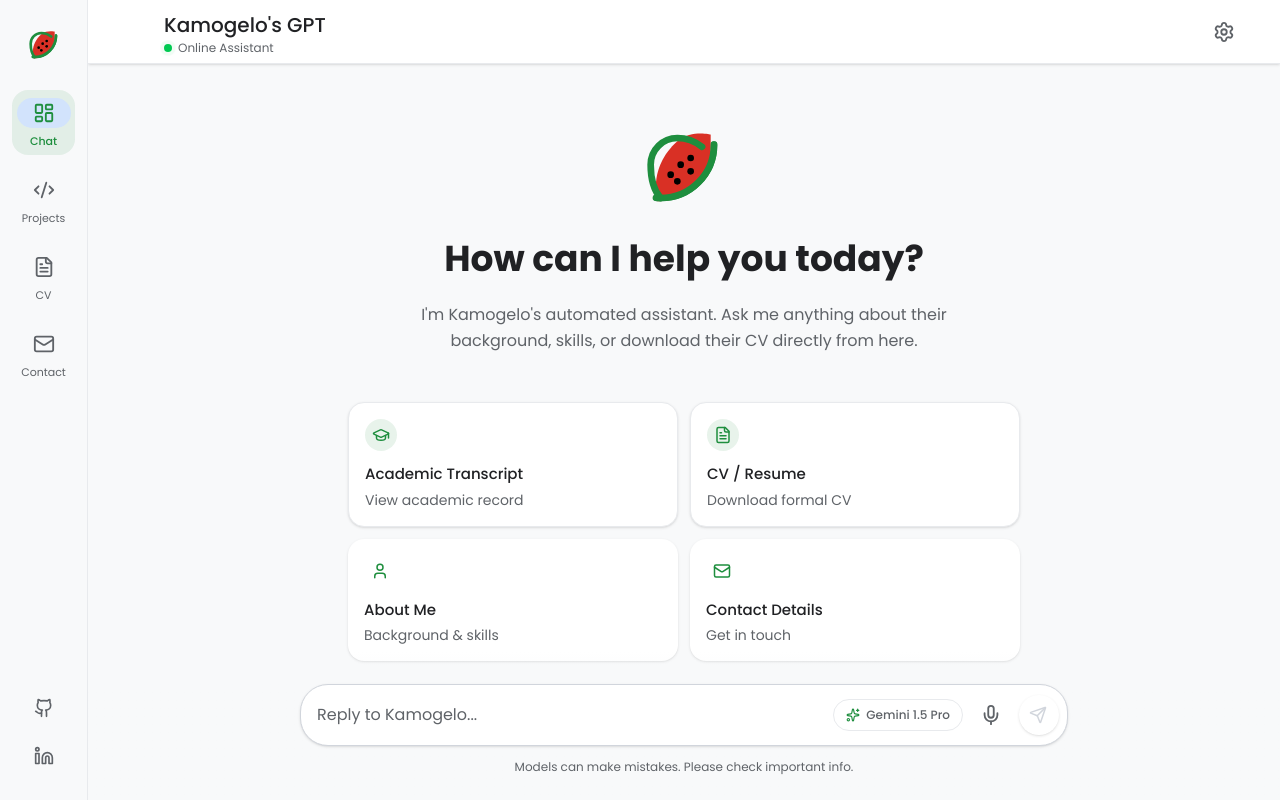
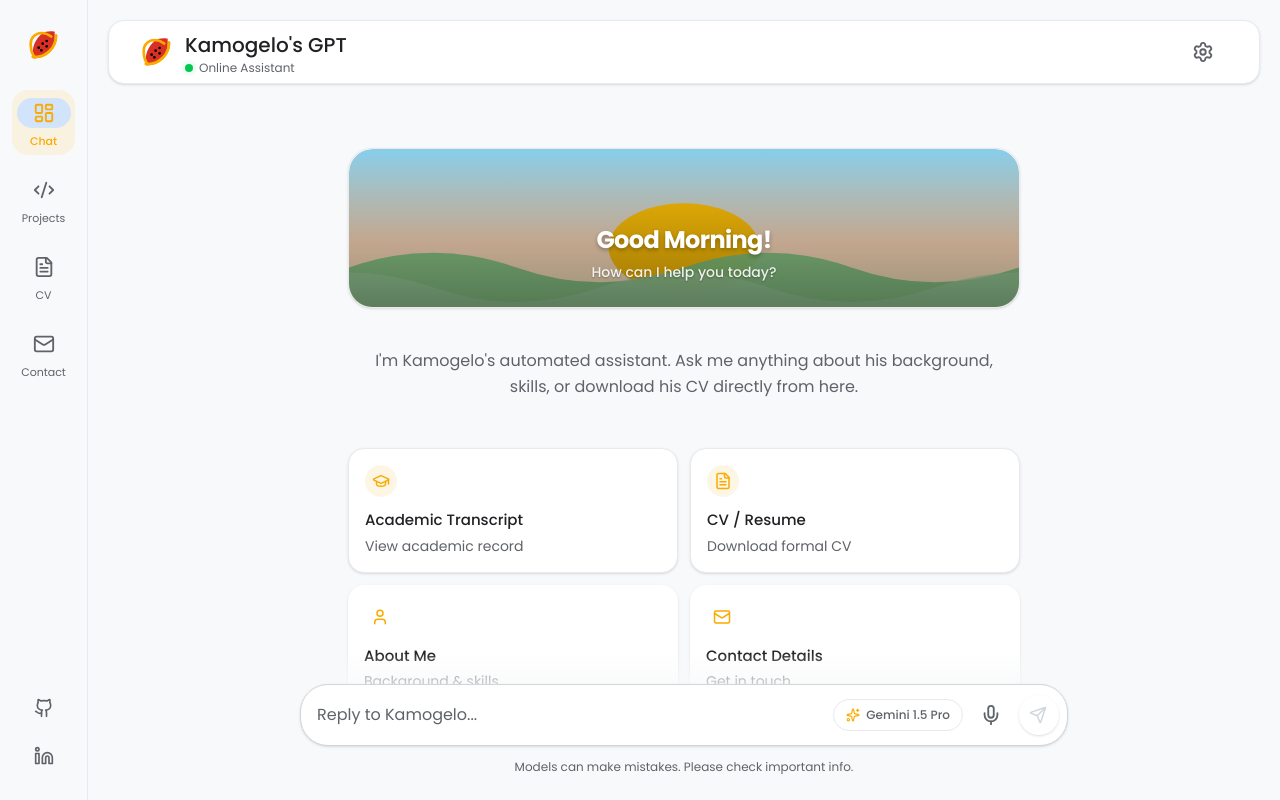
Before and after one commit to kamogelomosiah-code/Portfolio, a React (Vite) app: page / in a window 1280 px wide. Built offline with nearby package versions, Linux system fonts and the light colour scheme.

Commit message:
feat: implement dynamic theme and UI island layout
Introduce time-based accent colors and unify navigation headers using a modern "island" floating design across all pages.

```diff
--- a/src/App.tsx
+++ b/src/App.tsx
@@ -20,24 +20,42 @@ const FallbackLoader = () => (
   </div>
 );
 
+const getDefaultAccentColor = () => {
+  const currentHour = new Date().getHours();
+  if (currentHour >= 5 && currentHour < 12) return "#F9AB00"; // Morning (Yellow)
+  if (currentHour >= 12 && currentHour < 17) return "#1A73E8"; // Afternoon (Blue)
+  if (currentHour >= 17 && currentHour < 20) return "#D93025"; // Evening (Red)
+  return "#9333EA"; // Night (Purple)
+};
+
 export default function App() {
   const [currentTab, setCurrentTab] = useState<"chat" | "projects" | "cv" | "contact">("chat");
   const [drawerOpen, setDrawerOpen] = useState(false);
   const [settingsOpen, setSettingsOpen] = useState(false);
-  const [accentColor, setAccentColor] = useState("#1E8E3E");
+  const [accentColor, setAccentColor] = useState(getDefaultAccentColor());
   const [selectedModel, setSelectedModel] = useState("gemini-1.5-pro");
   const [messages, setMessages] = useState<Message[]>([]);
 
   useEffect(() => {
     document.documentElement.style.setProperty('--accent-color', accentColor);
+  }, [accentColor]);
 
+  useEffect(() => {
+    const updateTimeBasedTheme = () => {
       const currentHour = new Date().getHours();
+      // Dark mode between 6 PM (18) and 7 AM (7)
       if (currentHour < 7 || currentHour >= 18) {
         document.documentElement.classList.add('dark');
       } else {
         document.documentElement.classList.remove('dark');
       }
-  }, [accentColor]);
+    };
+
+    updateTimeBasedTheme();
+    // Check every minute
+    const interval = setInterval(updateTimeBasedTheme, 60000);
+    return () => clearInterval(interval);
+  }, []);
 
   return (
     <div className="flex bg-[var(--bg-card)] h-dvh text-black w-full font-sans antialiased relative overflow-hidden">
--- a/src/components/ChatInterface.tsx
+++ b/src/components/ChatInterface.tsx
@@ -3,6 +3,7 @@ import { Send, Sparkles, Settings, Mic, Link as LinkIcon, User, Mail, Graduation
 import { motion, AnimatePresence } from "motion/react";
 import { ProjectCards, SkillChips, DownloadCV } from "./RichComponents";
 import { WatermelonIcon } from "./WatermelonIcon";
+import { TimeOfDayWidget } from "./TimeOfDayWidget";
 
 export type Message = {
   id: string;
@@ -168,8 +169,8 @@ export default function ChatInterface({
   return (
     <div className="flex-1 flex flex-col h-full overflow-hidden relative bg-[var(--bg-main)] w-full font-sans">
       {/* Top Header - Island on Scroll */}
-      <div className={`absolute top-0 left-0 right-0 z-30 flex justify-center transition-all duration-200 pointer-events-none ${isShrunk ? 'pt-3 px-3 sm:pt-4 sm:px-4' : 'pt-0 px-0'}`}>
-        <div className={`flex items-center justify-between w-full transition-all duration-200 pointer-events-auto ${isShrunk ? 'bg-[var(--bg-card)]/90 backdrop-blur-md rounded-full shadow-md border border-[var(--border-light)]/60 px-3 py-1.5 max-w-3xl' : 'h-[64px] px-2 sm:px-4 bg-[var(--bg-card)] border-b border-[var(--border-light)] shadow-sm'}`}>
+      <div className={`absolute top-0 left-0 right-0 z-30 flex justify-center transition-all duration-200 pointer-events-none pt-3 sm:pt-5 ${isShrunk ? 'px-3 sm:px-4' : 'px-3 sm:px-5'}`}>
+        <div className={`flex items-center justify-between w-full transition-all duration-200 pointer-events-auto ${isShrunk ? 'bg-[var(--bg-card)]/90 backdrop-blur-md rounded-full shadow-md border border-[var(--border-light)]/60 px-3 py-1.5 max-w-3xl' : 'h-[64px] px-2 sm:px-4 bg-[var(--bg-card)] rounded-2xl border border-[var(--border-light)] shadow-sm max-w-full'}`}>
           <div className="flex items-center gap-2">
             <button onClick={onToggleDrawer} className="md:hidden flex items-center justify-center w-12 h-12 rounded-full hover:bg-black/5 transition-colors text-[var(--text-muted)] cursor-pointer border-0 bg-transparent">
               <Menu size={24} />
@@ -206,7 +207,7 @@ export default function ChatInterface({
 
       {/* Main Content Area */}
       <div
-        className={`flex-1 overflow-y-auto w-full flex flex-col relative pb-[140px] scroll-smooth ${isShrunk ? 'pt-[80px]' : 'pt-[64px]'}`}
+        className={`flex-1 overflow-y-auto w-full flex flex-col relative pb-[140px] scroll-smooth ${isShrunk ? 'pt-[88px]' : 'pt-[100px]'}`}
         onScroll={handleScroll}
       >
         <div className="w-full max-w-3xl mx-auto flex flex-col px-4 sm:px-6 pt-5 sm:pt-8 min-h-full">
@@ -219,16 +220,11 @@ export default function ChatInterface({
             {isInitialState && (
               <>
                 {/* Hero Section */}
-                <div className="w-full flex justify-center mb-8 sm:mb-12 pt-4 sm:pt-8">
-                  <div className="flex flex-col items-center justify-center text-center max-w-xl">
-                    <motion.div layoutId="watermelon-avatar" className="mb-6 text-[var(--color-accent)]">
-                      <WatermelonIcon className="w-16 h-16 sm:w-20 sm:h-20" />
-                    </motion.div>
-                    <h1 className="text-[28px] sm:text-[36px] font-bold tracking-normal text-[var(--text-main)] mb-4 font-display">
-                      How can I help you today?
-                    </h1>
-                    <p className="text-[var(--text-muted)] text-[15px] sm:text-[16px] font-normal leading-relaxed">
-                      I'm Kamogelo's automated assistant. Ask me anything about their background, skills, or download their CV directly from here.
+                <div className="w-full flex justify-center mb-8 sm:mb-12 pt-4">
+                  <div className="flex flex-col items-center justify-center text-center w-full max-w-2xl">
+                    <TimeOfDayWidget />
+                    <p className="text-[var(--text-muted)] text-[15px] sm:text-[16px] font-normal leading-relaxed mt-2 px-2">
+                      I'm Kamogelo's automated assistant. Ask me anything about his background, skills, or download his CV directly from here.
                     </p>
                   </div>
                 </div>
--- a/src/components/ContactPage.tsx
+++ b/src/components/ContactPage.tsx
@@ -48,23 +48,25 @@ export default function ContactPage({ onBackToChat, onToggleDrawer }: ContactPag
       transition={{ duration: 0.4 }}
       className="flex-1 h-full w-full bg-[var(--bg-main)] text-[var(--text-main)] flex flex-col overflow-hidden relative"
     >
-      {/* Top Navbar with Back Button - Material 3 Top App Bar */}
-      <div className="w-full h-[64px] flex items-center justify-between px-2 sm:px-4 bg-[var(--bg-card)] z-20 shrink-0 border-b border-[var(--border-light)] shadow-sm">
+      {/* Top Navbar with Back Button - Island Style */}
+      <div className="absolute top-0 left-0 right-0 z-30 flex justify-center transition-all duration-200 pointer-events-none pt-3 sm:pt-5 px-3 sm:px-4">
+        <div className="flex items-center justify-between w-full transition-all duration-200 pointer-events-auto bg-[var(--bg-card)]/90 backdrop-blur-md rounded-full shadow-md border border-[var(--border-light)]/60 px-3 py-1.5 max-w-3xl">
           <div className="flex items-center gap-2 m-0 p-0">
             <button
               onClick={onBackToChat}
-            className="flex items-center justify-center w-12 h-12 rounded-full hover:bg-black/5 text-[var(--text-muted)] transition-colors cursor-pointer shrink-0 m-0 border-0"
+              className="flex items-center justify-center w-10 h-10 sm:w-12 sm:h-12 rounded-full hover:bg-black/5 text-[var(--text-muted)] transition-colors cursor-pointer shrink-0 m-0 border-0 bg-transparent"
               title="Back to conversational agent"
             >
               <ArrowLeft size={24} />
             </button>
-          <h1 className="font-medium text-[20px] text-[var(--text-main)] tracking-normal font-display m-0 p-0 ml-1">Get In Touch</h1>
+            <h1 className="font-medium text-[16px] sm:text-[18px] md:text-[20px] text-[var(--text-main)] tracking-normal font-display m-0 p-0 ml-1">Get In Touch</h1>
+          </div>
         </div>
       </div>
 
       {/* Main Content Area */}
-      <div className="flex-1 overflow-y-auto w-full flex flex-col items-center pb-32 px-4 sm:px-6">
-        <div className="w-full max-w-4xl pt-8 sm:pt-10">
+      <div className="flex-1 overflow-y-auto w-full flex flex-col items-center pb-32 px-4 sm:px-6 pt-[88px]">
+        <div className="w-full max-w-4xl pt-4 sm:pt-8">
 
           {/* Header Block inline within the sheet */}
           <div className="mb-12">
--- a/src/components/CvPage.tsx
+++ b/src/components/CvPage.tsx
@@ -63,23 +63,25 @@ export default function CvPage({ onBackToChat, onToggleDrawer }: CvPageProps) {
       transition={{ duration: 0.4 }}
       className="flex-1 h-full w-full bg-[var(--bg-main)] text-[var(--text-main)] flex flex-col overflow-hidden relative"
     >
-      {/* Top Navbar with Back Button - Material 3 */}
-      <div className="w-full h-[64px] flex items-center justify-between px-2 sm:px-4 bg-[var(--bg-card)] z-20 shrink-0 border-b border-[var(--border-light)] shadow-sm">
+      {/* Top Navbar with Back Button - Island Style */}
+      <div className="absolute top-0 left-0 right-0 z-30 flex justify-center transition-all duration-200 pointer-events-none pt-3 sm:pt-5 px-3 sm:px-4">
+        <div className="flex items-center justify-between w-full transition-all duration-200 pointer-events-auto bg-[var(--bg-card)]/90 backdrop-blur-md rounded-full shadow-md border border-[var(--border-light)]/60 px-3 py-1.5 max-w-3xl">
           <div className="flex items-center gap-2 m-0 p-0">
             <button
               onClick={onBackToChat}
-            className="flex items-center justify-center w-12 h-12 rounded-full hover:bg-black/5 text-[var(--text-muted)] transition-colors cursor-pointer shrink-0 m-0 border-0 bg-transparent"
+              className="flex items-center justify-center w-10 h-10 sm:w-12 sm:h-12 rounded-full hover:bg-black/5 text-[var(--text-muted)] transition-colors cursor-pointer shrink-0 m-0 border-0 bg-transparent"
               title="Back to conversational agent"
             >
               <ArrowLeft size={24} />
             </button>
-          <h1 className="font-medium text-[20px] text-[var(--text-main)] tracking-normal font-display m-0 p-0 ml-1">Curriculum Vitae</h1>
+            <h1 className="font-medium text-[16px] sm:text-[18px] md:text-[20px] text-[var(--text-main)] tracking-normal font-display m-0 p-0 ml-1">Curriculum Vitae</h1>
+          </div>
         </div>
       </div>
 
       {/* Main Content Area */}
-      <div className="flex-1 overflow-y-auto w-full flex flex-col items-center pb-32 px-4 sm:px-6">
-        <div className="w-full max-w-4xl pt-8 sm:pt-10">
+      <div className="flex-1 overflow-y-auto w-full flex flex-col items-center pb-32 px-4 sm:px-6 pt-[88px]">
+        <div className="w-full max-w-4xl pt-4 sm:pt-8">
 
           {/* Header Block inline within the sheet */}
           <div className="flex flex-col md:flex-row justify-between items-start md:items-end gap-6 pb-6 border-b border-[var(--border-light)] mb-10">
--- a/src/components/ProjectsPage.tsx
+++ b/src/components/ProjectsPage.tsx
@@ -102,23 +102,25 @@ export default function ProjectsPage({ onBackToChat, onToggleDrawer }: ProjectsP
       transition={{ duration: 0.4 }}
       className="flex-1 h-full w-full bg-[var(--bg-main)] text-[var(--text-main)] flex flex-col overflow-hidden relative"
     >
-      {/* Top Navbar with Back Button - Material 3 Top App Bar */}
-      <div className="w-full h-[64px] flex items-center justify-between px-2 sm:px-4 bg-[var(--bg-card)] z-20 shrink-0 border-b border-[var(--border-light)] shadow-sm">
+      {/* Top Navbar with Back Button - Island Style */}
+      <div className="absolute top-0 left-0 right-0 z-30 flex justify-center transition-all duration-200 pointer-events-none pt-3 sm:pt-5 px-3 sm:px-4">
+        <div className="flex items-center justify-between w-full transition-all duration-200 pointer-events-auto bg-[var(--bg-card)]/90 backdrop-blur-md rounded-full shadow-md border border-[var(--border-light)]/60 px-3 py-1.5 max-w-3xl">
           <div className="flex items-center gap-2 m-0 p-0">
             <button
               onClick={onBackToChat}
-            className="flex items-center justify-center w-12 h-12 rounded-full hover:bg-black/5 text-[var(--text-muted)] transition-colors cursor-pointer shrink-0 m-0 border-0"
+              className="flex items-center justify-center w-10 h-10 sm:w-12 sm:h-12 rounded-full hover:bg-black/5 text-[var(--text-muted)] transition-colors cursor-pointer shrink-0 m-0 border-0 bg-transparent"
               title="Back to conversational agent"
             >
               <ArrowLeft size={24} />
             </button>
-          <h1 className="font-medium text-[20px] text-[var(--text-main)] tracking-normal font-display m-0 p-0 ml-1">My Live Works</h1>
+            <h1 className="font-medium text-[16px] sm:text-[18px] md:text-[20px] text-[var(--text-main)] tracking-normal font-display m-0 p-0 ml-1">My Live Works</h1>
+          </div>
         </div>
       </div>
 
       {/* Main Content Area */}
-      <div className="flex-1 overflow-y-auto w-full flex flex-col items-center pb-32 px-4 sm:px-6">
-        <div className="w-full max-w-4xl pt-8 sm:pt-10">
+      <div className="flex-1 overflow-y-auto w-full flex flex-col items-center pb-32 px-4 sm:px-6 pt-[88px]">
+        <div className="w-full max-w-4xl pt-4 sm:pt-8">
           <div className="mb-8 text-left max-w-2xl">
             <p className="text-[var(--text-muted)] text-[16px] leading-relaxed">
               A showcase of full-stack engineering, specialized AI integrations, and responsive micro-architectures.
--- /dev/null
+++ b/src/components/TimeOfDayWidget.tsx
@@ -0,0 +1,117 @@
+import { useState, useEffect } from 'react';
+
+export const TimeOfDayWidget = () => {
+    const [currentHour, setCurrentHour] = useState(new Date().getHours());
+
+    useEffect(() => {
+      const interval = setInterval(() => {
+        setCurrentHour(new Date().getHours());
+      }, 60000);
+      return () => clearInterval(interval);
+    }, []);
+
+    let timeBlock = 'afternoon';
+    if (currentHour >= 5 && currentHour < 12) timeBlock = 'morning';
+    else if (currentHour >= 12 && currentHour < 17) timeBlock = 'afternoon';
+    else if (currentHour >= 17 && currentHour < 20) timeBlock = 'evening';
+    else timeBlock = 'night';
+
+    const renderIllustration = () => {
+      switch (timeBlock) {
+        case 'morning':
+          return (
+            <svg viewBox="0 0 400 160" preserveAspectRatio="none" className="w-full h-full rounded-[24px]">
+              <defs>
+                <linearGradient id="morningSky" x1="0%" y1="0%" x2="0%" y2="100%">
+                  <stop offset="0%" stopColor="#87CEEB" />
+                  <stop offset="60%" stopColor="#FFDAB9" />
+                  <stop offset="100%" stopColor="#FFF0C7" />
+                </linearGradient>
+              </defs>
+              <rect width="400" height="160" fill="url(#morningSky)" />
+              <circle cx="200" cy="100" r="45" fill="#FFC107" />
+              <path d="M0,160 L0,120 Q50,90 100,120 Q150,150 200,120 Q250,90 300,120 Q350,150 400,120 L400,160 Z" fill="#81C784" opacity="0.9" />
+              <path d="M-50,160 L-50,140 Q0,110 50,140 Q100,170 150,140 Q200,110 250,140 Q300,170 350,140 Q400,110 450,140 L450,160 Z" fill="#A5D6A7" opacity="0.6" />
+            </svg>
+          );
+        case 'afternoon':
+          return (
+            <svg viewBox="0 0 400 160" preserveAspectRatio="none" className="w-full h-full rounded-[24px]">
+              <defs>
+                <linearGradient id="afternoonSky" x1="0%" y1="0%" x2="0%" y2="100%">
+                  <stop offset="0%" stopColor="#4A90E2" />
+                  <stop offset="100%" stopColor="#87CEFA" />
+                </linearGradient>
+              </defs>
+              <rect width="400" height="160" fill="url(#afternoonSky)" />
+              <circle cx="200" cy="50" r="35" fill="#FFFBEA" opacity="0.9" filter="drop-shadow(0 0 20px #FFFBEA)" />
+              <path d="M50,60 Q70,40 90,60 Q110,50 120,70 Q130,90 100,90 L60,90 Q40,90 50,60" fill="#FFFFFF" opacity="0.8" />
+              <path d="M250,80 Q270,60 290,80 Q310,70 320,90 Q330,110 300,110 L260,110 Q240,110 250,80" fill="#FFFFFF" opacity="0.7" />
+              <path d="M0,160 L0,110 Q50,80 100,110 Q150,140 200,110 Q250,80 300,110 Q350,140 400,110 L400,160 Z" fill="#66BB6A" opacity="0.9" />
+            </svg>
+          );
+        case 'evening':
+          return (
+            <svg viewBox="0 0 400 160" preserveAspectRatio="none" className="w-full h-full rounded-[24px]">
+              <defs>
+                <linearGradient id="eveningSky" x1="0%" y1="0%" x2="0%" y2="100%">
+                  <stop offset="0%" stopColor="#FF7E5F" />
+                  <stop offset="40%" stopColor="#FEB47B" />
+                  <stop offset="100%" stopColor="#FFDAB9" />
+                </linearGradient>
+              </defs>
+              <rect width="400" height="160" fill="url(#eveningSky)" />
+              <circle cx="200" cy="110" r="45" fill="#FF8A65" />
+              <path d="M0,160 L0,120 Q50,90 100,120 Q150,150 200,120 Q250,90 300,120 Q350,150 400,120 L400,160 Z" fill="#4E342E" opacity="0.8" />
+              <path d="M-50,160 L-50,140 Q0,110 50,140 Q100,170 150,140 Q200,110 250,140 Q300,170 350,140 Q400,110 450,140 L450,160 Z" fill="#5D4037" opacity="0.6" />
+            </svg>
+          );
+        case 'night':
+          return (
+            <svg viewBox="0 0 400 160" preserveAspectRatio="none" className="w-full h-full rounded-[24px]">
+              <defs>
+                <linearGradient id="nightSky" x1="0%" y1="0%" x2="0%" y2="100%">
+                  <stop offset="0%" stopColor="#0B132B" />
+                  <stop offset="50%" stopColor="#1C2541" />
+                  <stop offset="100%" stopColor="#3A506B" />
+                </linearGradient>
+              </defs>
+              <rect width="400" height="160" fill="url(#nightSky)" />
+              {/* Stars */}
+              <circle cx="50" cy="40" r="1.5" fill="#FFFFFF" opacity="0.8" />
+              <circle cx="80" cy="20" r="1" fill="#FFFFFF" opacity="0.6" />
+              <circle cx="120" cy="60" r="2" fill="#FFFFFF" opacity="0.9" />
+              <circle cx="280" cy="30" r="1.5" fill="#FFFFFF" opacity="0.7" />
+              <circle cx="320" cy="70" r="1" fill="#FFFFFF" opacity="0.5" />
+              <circle cx="370" cy="40" r="2" fill="#FFFFFF" opacity="0.8" />
+              {/* Moon */}
+              <path d="M220,50 A 25 25 0 1 1 180,30 A 30 30 0 0 0 220,50 Z" fill="#F6F1D5" />
+              <path d="M0,160 L0,130 Q50,100 100,130 Q150,160 200,130 Q250,100 300,130 Q350,160 400,130 L400,160 Z" fill="#0C1B33" opacity="0.9" />
+            </svg>
+          );
+      }
+    };
+
+    const greetings = {
+      morning: 'Good Morning',
+      afternoon: 'Good Afternoon',
+      evening: 'Good Evening',
+      night: 'Good Night'
+    };
+
+    return (
+      <div className="w-full mb-8 relative border border-[var(--border-light)] rounded-[24px] shadow-sm bg-[var(--bg-card)] overflow-hidden h-[160px]">
+        <div className="absolute inset-0">
+          {renderIllustration()}
+        </div>
+        <div className="absolute inset-0 bg-gradient-to-t from-black/40 to-transparent flex flex-col justify-end p-6">
+          <h2 className="text-white text-[24px] font-bold tracking-tight mb-1" style={{ textShadow: "0 2px 4px rgba(0,0,0,0.3)" }}>
+            {greetings[timeBlock as keyof typeof greetings]}!
+          </h2>
+          <p className="text-white/90 text-[14px] font-medium" style={{ textShadow: "0 1px 2px rgba(0,0,0,0.3)" }}>
+            How can I help you today?
+          </p>
+        </div>
+      </div>
+    );
+  };
```
Lines whose indentation alone changed are shown as unchanged.
